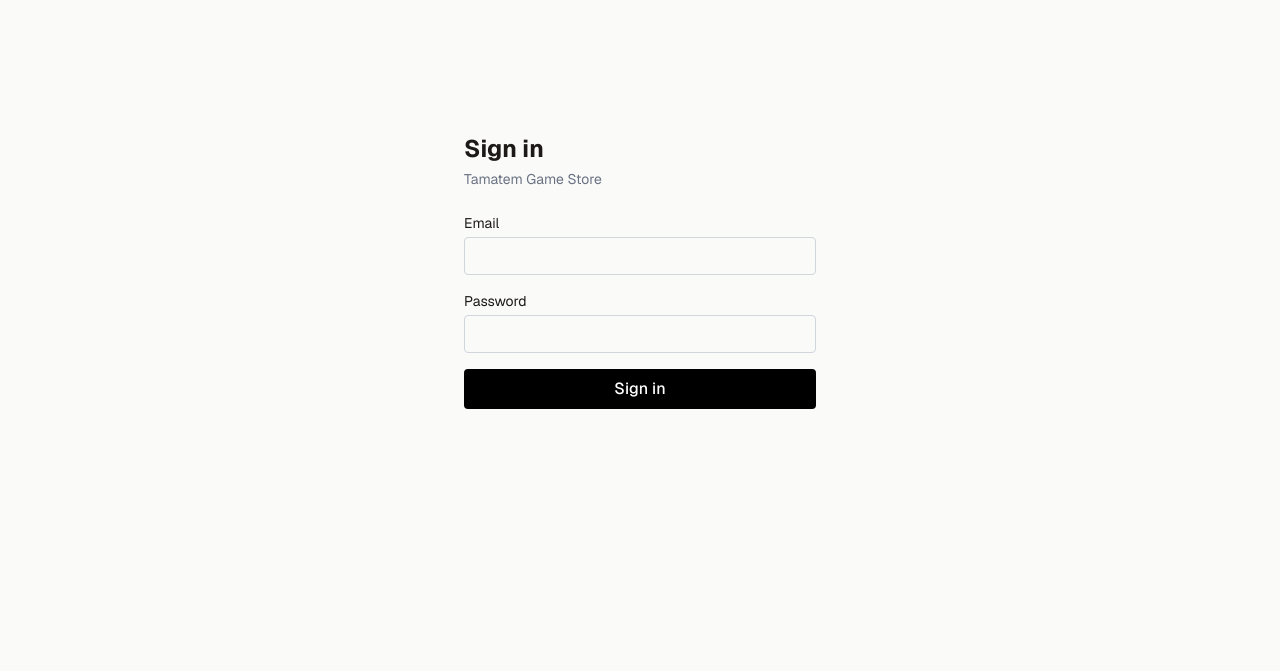
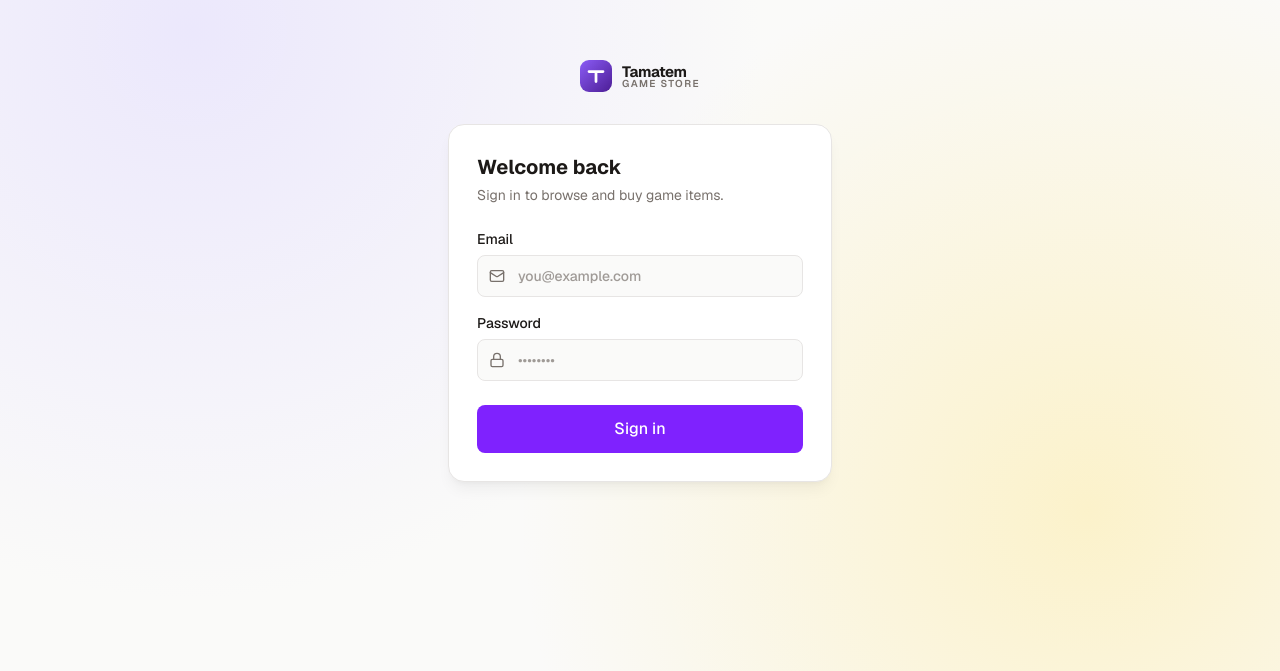
Before and after one commit to jacklusy/Loreforge-frontend, a Next.js app: page /login in a window 1280 px wide. Shown: the part 129-800 px from the top of the page. Built offline with nearby package versions, Linux system fonts and the light colour scheme; no server answers.

Commit message:
Redesign login page with branded, polished layout

```diff
--- /dev/null
+++ b/src/app/login/LoginForm.tsx
@@ -0,0 +1,108 @@
+"use client";
+
+import { useEffect, useState, type FormEvent } from "react";
+import { useRouter } from "next/navigation";
+import { Lock, Mail } from "lucide-react";
+import { login as loginRequest } from "@/lib/api/auth";
+import { ApiError } from "@/lib/api/client";
+import { useAuth } from "@/lib/auth/AuthContext";
+import { Alert } from "@/components/ui/Alert";
+import { Button } from "@/components/ui/Button";
+import { Logo } from "@/components/ui/Logo";
+
+export function LoginForm() {
+  const [email, setEmail] = useState("");
+  const [password, setPassword] = useState("");
+  const [error, setError] = useState<string | null>(null);
+  const [isSubmitting, setIsSubmitting] = useState(false);
+  const { token, isLoading, login } = useAuth();
+  const router = useRouter();
+
+  // An already-authenticated visitor landing on /login (e.g. a bookmark, or
+  // browser back) belongs on /products, not a login form asking them to sign in
+  // again.
+  useEffect(() => {
+    if (!isLoading && token) {
+      router.replace("/products");
+    }
+  }, [isLoading, token, router]);
+
+  async function handleSubmit(event: FormEvent<HTMLFormElement>): Promise<void> {
+    event.preventDefault();
+    setError(null);
+    setIsSubmitting(true);
+    try {
+      const { access_token: accessToken } = await loginRequest(email, password);
+      login(accessToken);
+      router.push("/products");
+    } catch (err) {
+      setError(err instanceof ApiError ? err.message : "Something went wrong. Please try again.");
+    } finally {
+      setIsSubmitting(false);
+    }
+  }
+
+  return (
+    <main className="relative flex min-h-screen w-full items-center justify-center overflow-hidden px-4 py-12">
+      {/* Ambient brand glow — decorative, not a full illustration budget, but enough
+          to keep the screen from reading as a bare white form. */}
+      <div
+        aria-hidden="true"
+        className="pointer-events-none absolute inset-0 -z-10 bg-[radial-gradient(circle_at_15%_20%,theme(colors.violet.200/0.5),transparent_45%),radial-gradient(circle_at_85%_80%,theme(colors.amber.200/0.4),transparent_45%)] dark:bg-[radial-gradient(circle_at_15%_20%,theme(colors.violet.900/0.35),transparent_45%),radial-gradient(circle_at_85%_80%,theme(colors.amber.900/0.2),transparent_45%)]"
+      />
+
+      <div className="w-full max-w-sm">
+        <div className="mb-8 flex justify-center">
+          <Logo />
+        </div>
+
+        <div className="rounded-2xl border border-stroke bg-surface p-7 shadow-lg shadow-stone-950/5">
+          <h1 className="text-xl font-bold">Welcome back</h1>
+          <p className="mt-1 text-sm text-muted-foreground">
+            Sign in to browse and buy game items.
+          </p>
+
+          <form onSubmit={handleSubmit} className="mt-6 flex flex-col gap-4">
+            <label className="flex flex-col gap-1.5 text-sm font-medium">
+              Email
+              <div className="relative">
+                <Mail className="pointer-events-none absolute top-1/2 left-3 h-4 w-4 -translate-y-1/2 text-muted-foreground" />
+                <input
+                  type="email"
+                  required
+                  autoComplete="email"
+                  value={email}
+                  onChange={(event) => setEmail(event.target.value)}
+                  placeholder="you@example.com"
+                  className="w-full rounded-lg border border-stroke bg-background py-2.5 pr-3 pl-10 text-sm outline-none placeholder:text-muted-foreground/70 focus:border-brand-500"
+                />
+              </div>
+            </label>
+
+            <label className="flex flex-col gap-1.5 text-sm font-medium">
+              Password
+              <div className="relative">
+                <Lock className="pointer-events-none absolute top-1/2 left-3 h-4 w-4 -translate-y-1/2 text-muted-foreground" />
+                <input
+                  type="password"
+                  required
+                  autoComplete="current-password"
+                  value={password}
+                  onChange={(event) => setPassword(event.target.value)}
+                  placeholder="••••••••"
+                  className="w-full rounded-lg border border-stroke bg-background py-2.5 pr-3 pl-10 text-sm outline-none placeholder:text-muted-foreground/70 focus:border-brand-500"
+                />
+              </div>
+            </label>
+
+            {error && <Alert variant="error">{error}</Alert>}
+
+            <Button type="submit" disabled={isSubmitting} size="lg" className="mt-2 w-full">
+              {isSubmitting ? "Signing in…" : "Sign in"}
+            </Button>
+          </form>
+        </div>
+      </div>
+    </main>
+  );
+}
--- a/src/app/login/page.tsx
+++ b/src/app/login/page.tsx
@@ -1,89 +1,10 @@
-"use client";
+import type { Metadata } from "next";
+import { LoginForm } from "@/app/login/LoginForm";
 
-import { useEffect, useState, type FormEvent } from "react";
-import { useRouter } from "next/navigation";
-import { login as loginRequest } from "@/lib/api/auth";
-import { ApiError } from "@/lib/api/client";
-import { useAuth } from "@/lib/auth/AuthContext";
+export const metadata: Metadata = {
+  title: "Sign in",
+};
 
 export default function LoginPage() {
-  const [email, setEmail] = useState("");
-  const [password, setPassword] = useState("");
-  const [error, setError] = useState<string | null>(null);
-  const [isSubmitting, setIsSubmitting] = useState(false);
-  const { token, isLoading, login } = useAuth();
-  const router = useRouter();
-
-  // An already-authenticated visitor landing on /login (e.g. a bookmark, or
-  // browser back) belongs on /products, not a login form asking them to sign in
-  // again.
-  useEffect(() => {
-    if (!isLoading && token) {
-      router.replace("/products");
-    }
-  }, [isLoading, token, router]);
-
-  async function handleSubmit(event: FormEvent<HTMLFormElement>): Promise<void> {
-    event.preventDefault();
-    setError(null);
-    setIsSubmitting(true);
-    try {
-      const { access_token: accessToken } = await loginRequest(email, password);
-      login(accessToken);
-      router.push("/products");
-    } catch (err) {
-      setError(err instanceof ApiError ? err.message : "Something went wrong. Please try again.");
-    } finally {
-      setIsSubmitting(false);
-    }
-  }
-
-  return (
-    <main className="mx-auto flex min-h-screen w-full max-w-sm flex-col justify-center gap-6 px-4">
-      <div>
-        <h1 className="text-2xl font-bold">Sign in</h1>
-        <p className="mt-1 text-sm text-gray-500">Tamatem Game Store</p>
-      </div>
-
-      <form onSubmit={handleSubmit} className="flex flex-col gap-4">
-        <label className="flex flex-col gap-1 text-sm">
-          Email
-          <input
-            type="email"
-            required
-            autoComplete="email"
-            value={email}
-            onChange={(event) => setEmail(event.target.value)}
-            className="rounded border border-gray-300 px-3 py-2 focus:border-black focus:outline-none"
-          />
-        </label>
-
-        <label className="flex flex-col gap-1 text-sm">
-          Password
-          <input
-            type="password"
-            required
-            autoComplete="current-password"
-            value={password}
-            onChange={(event) => setPassword(event.target.value)}
-            className="rounded border border-gray-300 px-3 py-2 focus:border-black focus:outline-none"
-          />
-        </label>
-
-        {error && (
-          <p role="alert" className="text-sm text-red-600">
-            {error}
-          </p>
-        )}
-
-        <button
-          type="submit"
-          disabled={isSubmitting}
-          className="rounded bg-black px-4 py-2 font-medium text-white disabled:opacity-50"
-        >
-          {isSubmitting ? "Signing in…" : "Sign in"}
-        </button>
-      </form>
-    </main>
-  );
+  return <LoginForm />;
 }
```
